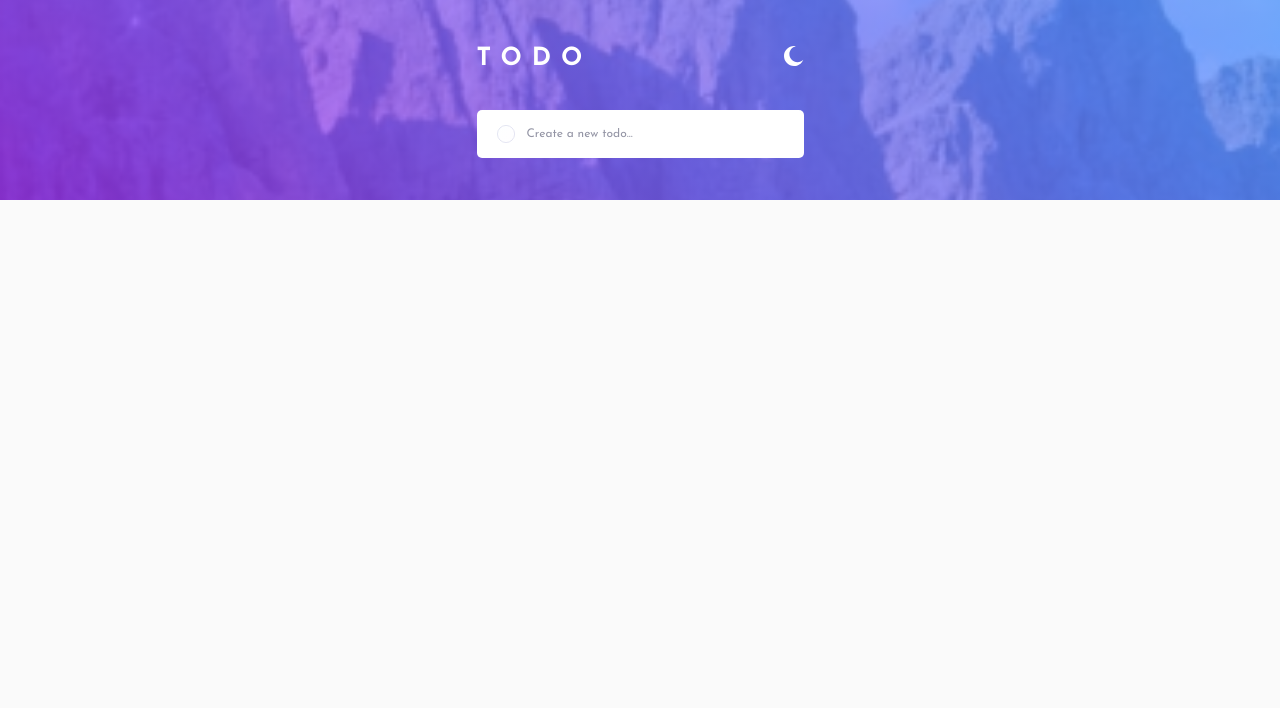
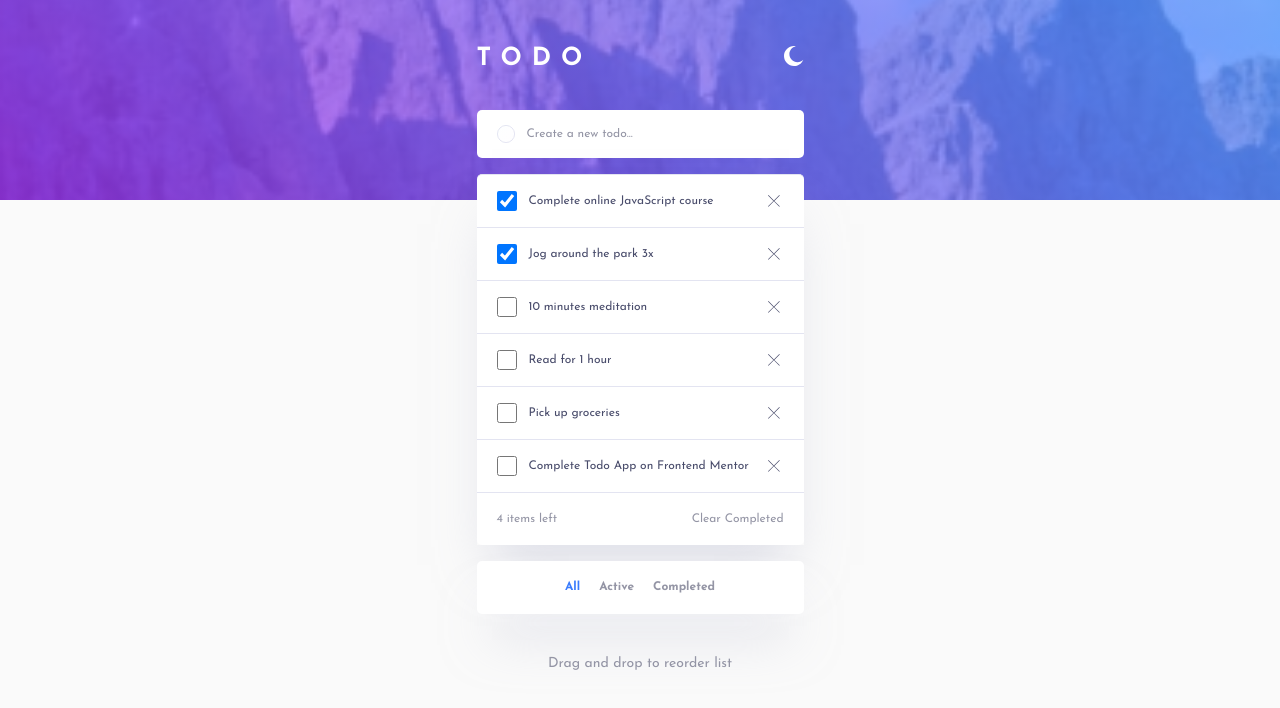
Before and after one commit to nuntawat168/todo-app, a React (Vite) app: page / in a window 1280 px wide. Shown: the top 708 px of the page. Built offline with nearby package versions, Linux system fonts and the light colour scheme.

Commit message:
feat: add render todo items

```diff
--- a/src/App.jsx
+++ b/src/App.jsx
@@ -4,12 +4,48 @@ import AppContainers from "./components/AppContainers";
 import AppHeader from "./components/AppHeader";
 import InputTodoField from "./components/InputTodoField";
 import { TodoProvider } from "./contexts/todoContext";
+import TodoItems from "./components/TodoItems";
 function App() {
   return (
     <TodoProvider>
       <AppContainers>
         <AppHeader />
         <InputTodoField />
+        <TodoItems />
+        {/* <div className="mt-4 shadow-todoLists">
+          <div className="flex items-center w-full min-h-[53px] bg-white rounded-t-[5px] px-5 py-4 text-xs font-normal text-[#494C6B]">
+            Complete online JavaScript course
+          </div>
+          <div className="flex items-center w-full min-h-[53px] bg-white px-5 py-4 border-t-[1px] border-[#E3E4F1] text-xs font-normal text-[#494C6B]">
+            Complete online JavaScript course
+          </div>
+          <div className="flex items-center w-full min-h-[53px] bg-white px-5 py-4 border-t-[1px] border-[#E3E4F1] text-xs font-normal text-[#494C6B]">
+            Complete online JavaScript course
+          </div>
+          <div className="flex items-center w-full min-h-[53px] bg-white px-5 py-4 border-t-[1px] border-[#E3E4F1] text-xs font-normal text-[#494C6B]">
+            Complete online JavaScript course
+          </div>
+          <div className="flex items-center w-full min-h-[53px] bg-white px-5 py-4 border-t-[1px] border-[#E3E4F1] text-xs font-normal text-[#494C6B]">
+            Complete online JavaScript course
+          </div>
+          <div className="flex items-center w-full min-h-[53px] bg-white px-5 py-4 border-t-[1px] border-[#E3E4F1] text-xs font-normal text-[#494C6B]">
+            Complete online JavaScript course
+          </div>
+          <div className="flex items-center justify-between w-full min-h-[53px] bg-white px-5 py-4 border-t-[1px] border-[#E3E4F1] text-xs font-normal text-[#9495A5] rounded-b-[5px]">
+            <div>{5} items left</div>
+            <div>Clear Completed</div>
+          </div>
+        </div> */}
+
+        <div className="mt-4 flex justify-center items-center w-full min-h-[53px] bg-white px-5 py-4 text-xs font-bold  rounded-[5px] space-x-[19px] shadow-todoLists">
+          <p className="text-[#3A7CFD]">All</p>
+          <p className="text-[#9495A5]">Active</p>
+          <p className="text-[#9495A5]">Completed</p>
+        </div>
+
+        <p className="flex justify-center text-sm text-[#9495A5] my-10">
+          Drag and drop to reorder list
+        </p>
       </AppContainers>
     </TodoProvider>
   );
--- a/src/components/AppContainers.jsx
+++ b/src/components/AppContainers.jsx
@@ -2,7 +2,7 @@ import React from "react";
 
 const AppContainers = (props) => {
   return (
-    <div className="bg-[#FAFAFA]  w-screen h-screen flex flex-col justify-start items-center relative ">
+    <div className="bg-[#FAFAFA] w-screen min-h-screen flex flex-col justify-start items-center relative ">
       <div
         className={`w-full h-[200px] bg-cover bg-center bg-img absolute`}
       ></div>
--- /dev/null
+++ b/src/components/TodoItems.jsx
@@ -0,0 +1,86 @@
+import React from "react";
+import { useTodo } from "../contexts/todoContext";
+
+const TodoItems = () => {
+  const { todoItems, setTodoItems, isMobileScreen } = useTodo();
+  function handleOnChangeChecked(index) {
+    const tmpTodoItems = [...todoItems];
+    tmpTodoItems[index] =
+      tmpTodoItems[index].status === "active"
+        ? { ...tmpTodoItems[index], status: "completed" }
+        : { ...tmpTodoItems[index], status: "active" };
+    setTodoItems([...tmpTodoItems]);
+  }
+
+  function handleOnDeleteTodoItem(index) {
+    setTodoItems(todoItems.toSpliced(index, 1));
+  }
+
+  function handleOnClearCompleted() {
+    setTodoItems(
+      todoItems.filter((todoItem) => todoItem.status !== "completed")
+    );
+  }
+  return (
+    <div className="mt-4 shadow-todoLists">
+      {todoItems.map((todoItem, index) => {
+        return (
+          <div
+            key={index}
+            className={`${index === 0 ? "rounded-t-[5px]" : ""}
+                flex justify-start items-center w-full min-h-[53px] bg-white px-5 py-4 border-t-[1px] border-[#E3E4F1] text-xs font-normal text-[#494C6B]
+                space-x-3 relative
+              `}
+          >
+            <input
+              className="w-5 h-5 mr-3"
+              type="checkbox"
+              id={`todo-item-${todoItem.id}`}
+              checked={todoItem.status === "completed" ? true : false}
+              onChange={() => handleOnChangeChecked(index)}
+            />
+            {todoItem.todo}
+            <button
+              className="absolute right-6"
+              onClick={() => handleOnDeleteTodoItem(index)}
+            >
+              <svg
+                xmlns="http://www.w3.org/2000/svg"
+                width="12"
+                height="12"
+                viewBox="0 0 12 12"
+                fill="none"
+              >
+                <path
+                  fillRule="evenodd"
+                  clipRule="evenodd"
+                  d="M11.7851 0.471404L11.3137 0L5.89256 5.42115L0.471404 0L0 0.471404L5.42115 5.89256L0 11.3137L0.471404 11.7851L5.89256 6.36396L11.3137 11.7851L11.7851 11.3137L6.36396 5.89256L11.7851 0.471404Z"
+                  fill="#494C6B"
+                />
+              </svg>
+            </button>
+          </div>
+        );
+      })}
+      {todoItems.length === 0 && (
+        <div
+          className={`rounded-t-[5px]
+                flex justify-ce items-center w-full min-h-[53px] bg-white px-5 py-4 border-t-[1px] border-[#E3E4F1] text-xs font-normal text-[#9495A5]
+                space-x-3 relative
+              `}
+        >
+          You have nothing to do
+        </div>
+      )}
+      <div className="flex items-center justify-between w-full min-h-[53px] bg-white px-5 py-4 border-t-[1px] border-[#E3E4F1] text-xs font-normal text-[#9495A5] rounded-b-[5px]">
+        <div>
+          {todoItems.filter(({ status }) => status === "active").length} items
+          left
+        </div>
+        <button onClick={handleOnClearCompleted}>Clear Completed</button>
+      </div>
+    </div>
+  );
+};
+
+export default TodoItems;
--- a/src/contexts/todoContext.jsx
+++ b/src/contexts/todoContext.jsx
@@ -1,13 +1,27 @@
 import React, { useState, useEffect } from "react";
+import { mockTodoitems } from "../utils/mockTodoItems";
+import useWindowDimensions from "../hooks/usewindowDimensions";
 
 const TodoContext = React.createContext();
 
 function TodoProvider(props) {
+  const { height, width } = useWindowDimensions();
   const [inputTodo, setInputTodo] = useState("");
   const [todoItems, setTodoItems] = useState([]);
   const [lastTodoItemId, setLastTodoItemId] = useState(0);
+  const isMobileScreen = width < 640 ? true : false;
+  function initTodoItems() {
+    setTodoItems(mockTodoitems);
+    setLastTodoItemId(mockTodoitems.length);
+  }
+
+  useEffect(() => {
+    initTodoItems();
+  }, []);
+
   useEffect(() => {
     console.log("todoItems:", todoItems);
+    // console.log("isMobileScreen->", isMobileScreen);
   }, [todoItems]);
   return (
     <TodoContext.Provider
@@ -18,6 +32,7 @@ function TodoProvider(props) {
         setTodoItems,
         lastTodoItemId,
         setLastTodoItemId,
+        isMobileScreen,
       }}
     >
       {props.children}
--- /dev/null
+++ b/src/hooks/usewindowDimensions.jsx
@@ -0,0 +1,31 @@
+import { useState, useEffect } from "react";
+
+export default function useWindowDimensions() {
+  const hasWindow = typeof window !== "undefined";
+
+  function getWindowDimensions() {
+    const width = hasWindow ? window.innerWidth : null;
+    const height = hasWindow ? window.innerHeight : null;
+    return {
+      width,
+      height,
+    };
+  }
+
+  const [windowDimensions, setWindowDimensions] = useState(
+    getWindowDimensions()
+  );
+
+  useEffect(() => {
+    if (hasWindow) {
+      function handleResize() {
+        setWindowDimensions(getWindowDimensions());
+      }
+
+      window.addEventListener("resize", handleResize);
+      return () => window.removeEventListener("resize", handleResize);
+    }
+  }, [hasWindow]);
+
+  return windowDimensions;
+}
--- /dev/null
+++ b/src/utils/mockTodoItems.js
@@ -0,0 +1,32 @@
+export const mockTodoitems = [
+  {
+    id: 1,
+    todo: "Complete online JavaScript course",
+    status: "completed",
+  },
+  {
+    id: 2,
+    todo: "Jog around the park 3x",
+    status: "completed",
+  },
+  {
+    id: 3,
+    todo: "10 minutes meditation",
+    status: "active",
+  },
+  {
+    id: 4,
+    todo: "Read for 1 hour",
+    status: "active",
+  },
+  {
+    id: 5,
+    todo: "Pick up groceries",
+    status: "active",
+  },
+  {
+    id: 6,
+    todo: "Complete Todo App on Frontend Mentor",
+    status: "active",
+  },
+];
--- a/tailwind.config.js
+++ b/tailwind.config.js
@@ -9,6 +9,9 @@ export default {
       backgroundImage: {
         img: "linear-gradient(225deg, rgba(85, 150, 255, 0.75) 0%, rgba(172, 45, 235, 0.75) 100%), url('/src/assets/bg_img2.png')",
       },
+      boxShadow: {
+        todoLists: "0px 35px 50px -15px rgba(194, 195, 214, 0.5)",
+      },
     },
   },
   plugins: [],
```
